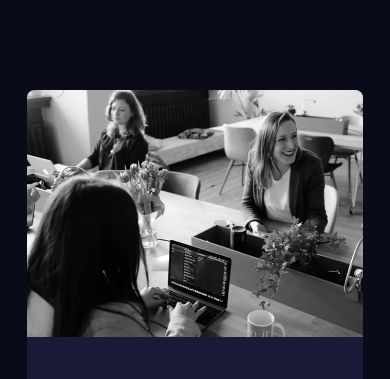
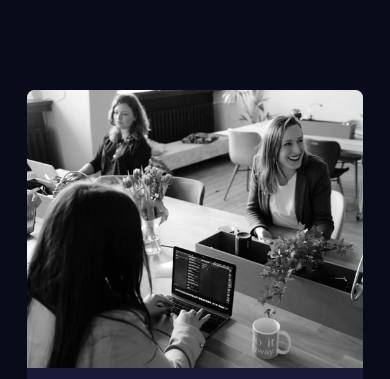
Before and after one commit to TheTryfechta/stats-preview-card-component-main, a plain HTML site: page index.html in a window 390 px wide. Shown: the top 379 px of the page. Drawn offline with Linux system fonts and the light colour scheme.

Commit message:
Try to make github show my images

```diff
--- a/index.html
+++ b/index.html
@@ -19,8 +19,8 @@
 
   <div class="card">
     <div class="container">
-      <img class="mobile-img" src="./images/image-header-mobile.jpg" alt="Hero image">
-      <img class="desktop-img" src="./images/image-header-mobile.jpg" alt="Hero image">
+      <img class="mobile-img" src="/images/image-header-desktop.jpg" alt="Hero image">
+      <img class="desktop-img" src="/images/image-header-mobile.jpg" alt="Hero image">
 
 
       <section class="content">
```
